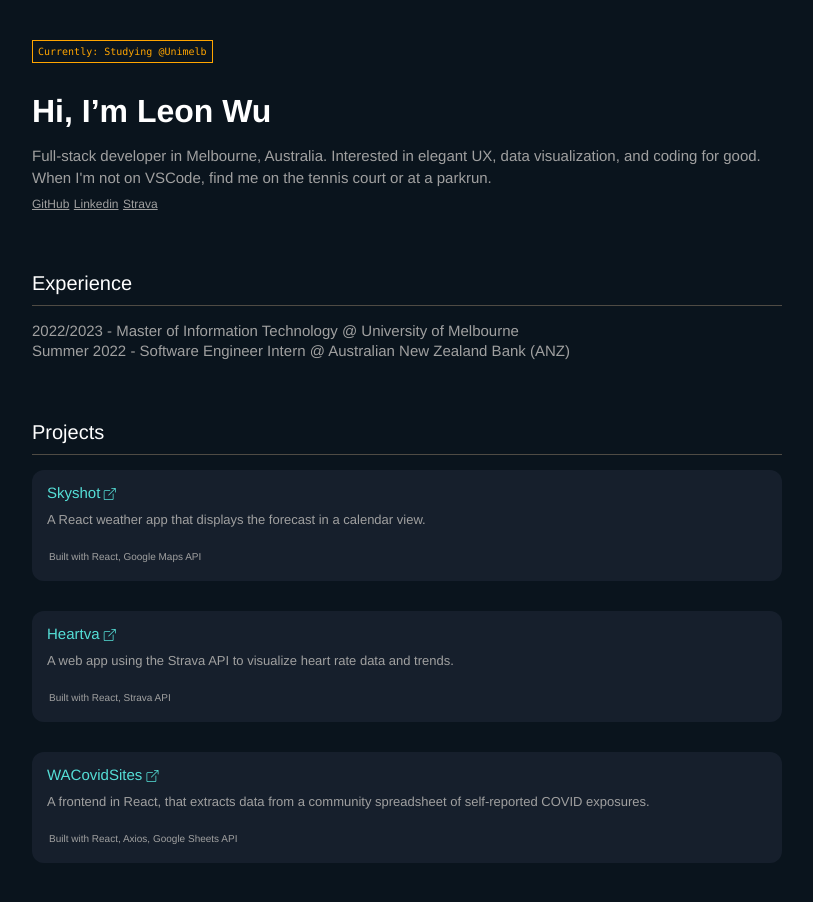
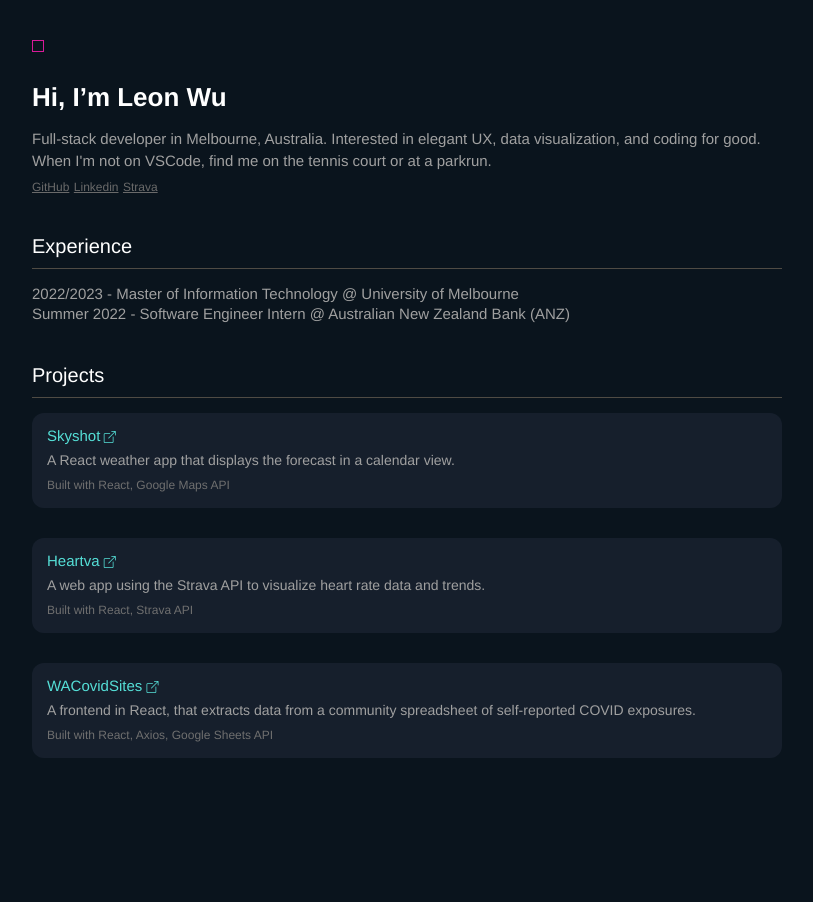
Before and after one commit to l3onwu/l3onwu.github.io, a plain HTML site: page index.html in a window 1280 px wide. Shown: the whole page, without its empty margins (233-1046 px from the left). After the commit the page ends 800 px from the top, so only its background shows below. Drawn offline with nearby package versions, Linux system fonts and the light colour scheme.

Commit message:
style: more consistent font sizes

```diff
--- a/styles/style.css
+++ b/styles/style.css
@@ -33,7 +33,7 @@ body {
 
 .topbar-status {
   font-family: "Menlo", monospace;
-  font-size: 10px;
+  font-size: 0px;
   width: fit-content;
   padding: 5px;
   margin-right: 8px;
@@ -41,12 +41,12 @@ body {
 
 .current-status {
   color: orange;
-  border: 1px solid orange;
+  border: 1px solid rgb(216, 26, 153);
 }
 
 .bio-text {
   color: white;
-  font-size: 32px;
+  font-size: 26px;
   margin-top: 30px;
   margin-bottom: 15px;
 }
@@ -59,7 +59,7 @@ body {
 }
 
 .social-links a {
-  color: #a0a0a0;
+  color: #6a6a6a;
   font-size: 12px;
   font-weight: 500;
 }
@@ -69,12 +69,12 @@ body {
 }
 
 .bio-box {
-  margin-bottom: 40px;
+  margin-bottom: 20px;
   font-weight: 600;
 }
 
 .section-box {
-  margin-bottom: 60px;
+  margin-bottom: 40px;
 }
 
 .section-title {
@@ -93,9 +93,8 @@ body {
 }
 
 .project-description {
-  font-size: 13px;
+  font-size: 14px;
   font-weight: 400;
-  padding: 10px 0px 30px 0px;
   line-height: 15px;
   background-color: #1f293794;
   color: #a0a0a0;
@@ -107,7 +106,7 @@ body {
 .project-title {
   font-size: 15px;
   font-weight: 400;
-  margin-bottom: 10px;
+  margin-bottom: 8px;
 }
 
 .project-description a {
@@ -120,12 +119,11 @@ body {
 }
 
 .tech-stack-description {
-  font-size: 10px;
+  font-size: 12px;
   font-weight: 400;
-  margin-top: 20px;
+  margin-top: 10px;
   width: fit-content;
-  color: #a0a0a0;
-  padding: 2px;
+  color: #6f6f6f;
   border-radius: 2px;
 }
 
@@ -135,12 +133,9 @@ body {
   }
 
   .bio-text {
-    font-size: 30px;
-    font-weight: 600;
   }
 
   .bio-box {
-    margin-bottom: 30px;
   }
 }
 
@@ -151,14 +146,11 @@ body {
   }
 
   .bio-text {
-    font-size: 36px;
   }
 
   .section-box {
-    margin-bottom: 35px;
   }
 
   .social-links a {
-    font-size: 12px;
   }
 }
```
